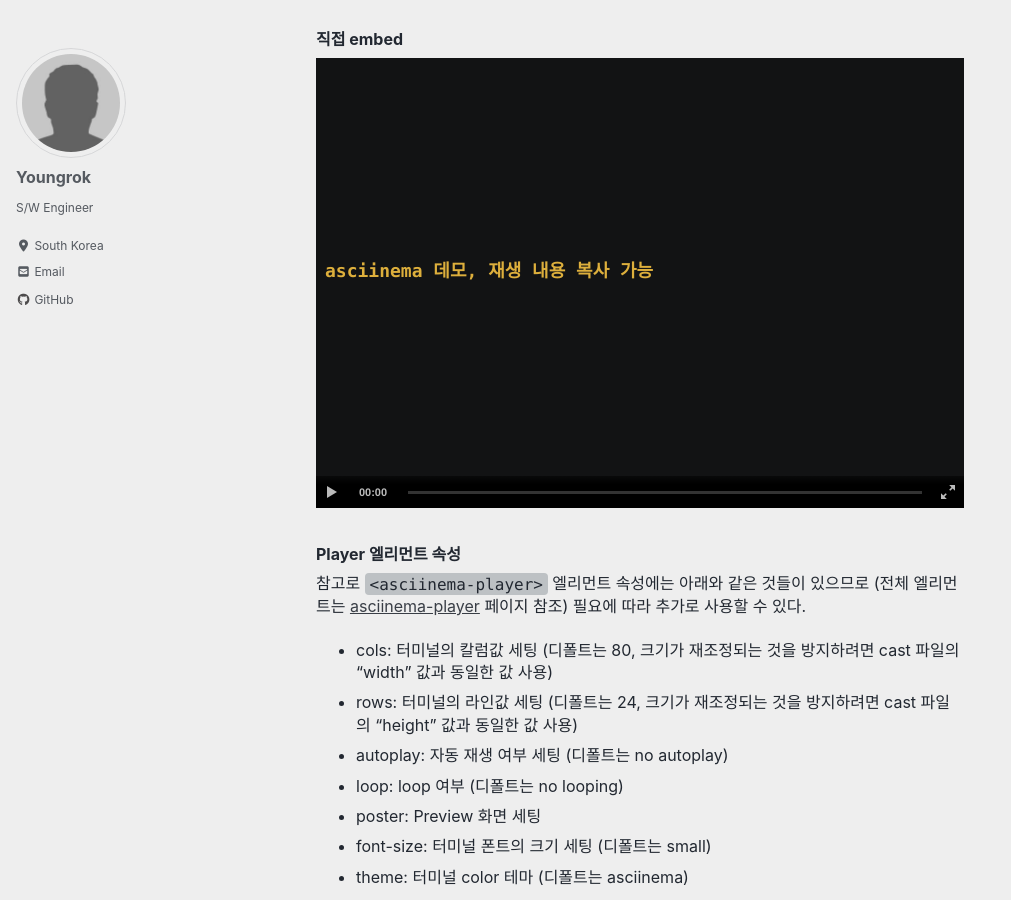
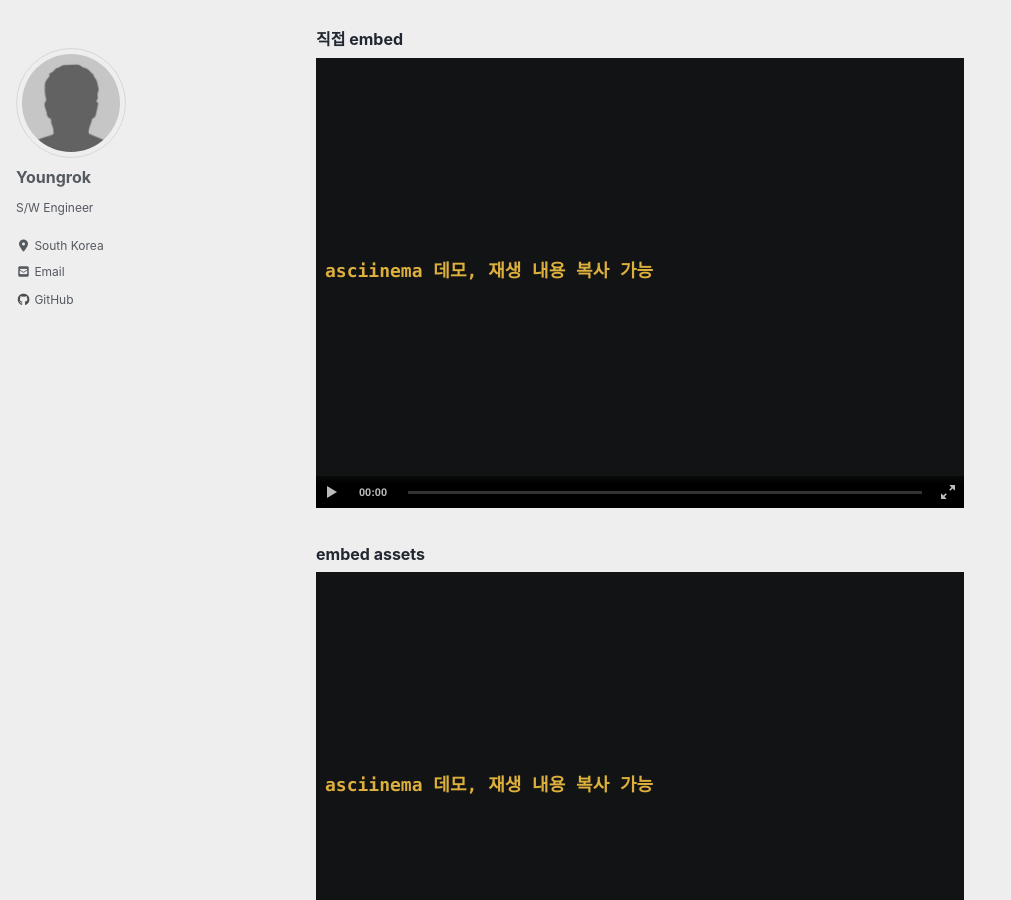
Before and after one commit to yrpark99/yrpark99.github.io, a Jekyll site: the page built from _posts/2020-03-16-term_play.md, in a window 1280 px wide and 900 px high, scrolled down 1912 px. Shown: the whole window, without its empty margins (0-1011 px from the left). Built offline with Jekyll 4.4.1, drawn with Linux system fonts in a browser that asks for light colours; cached includes are drawn as plain includes; nearby versions of some CDN libraries; some web fonts are replaced.

Commit message:
safe to false

```diff
--- a/_config.yml
+++ b/_config.yml
@@ -171,6 +171,7 @@ markdown_ext: "markdown,mkdown,mkdn,mkd,md"
 # Conversion
 markdown: kramdown
 highlighter: rouge
+safe: false
 lsi: false
 excerpt_separator: "\n\n"
 incremental: false
--- a/_posts/2020-03-16-term_play.md
+++ b/_posts/2020-03-16-term_play.md
@@ -64,6 +64,16 @@ $ asciinema play <재생할 cast 파일명>
 </body>
 </html>
 
+### embed assets
+<html>
+<head>
+  <link rel="stylesheet" type="text/css" href="/assets/css/asciinema-player.css"/>
+</head>
+<body>
+  <asciinema-player src="/demo.cast" cols=100 rows=18 font-size=medium poster="data:text/plain,\e[9;1H\e[1;33masciinema 데모, 재생 내용 복사 가능"></asciinema-player>
+</body>
+</html>
+
 ### Player 엘리먼트 속성
 참고로 `<asciinema-player>` 엘리먼트 속성에는 아래와 같은 것들이 있으므로 (전체 엘리먼트는 [asciinema-player](https://github.com/asciinema/asciinema-player) 페이지 참조) 필요에 따라 추가로 사용할 수 있다.
   * cols: 터미널의 칼럼값 세팅 (디폴트는 80, 크기가 재조정되는 것을 방지하려면 cast 파일의 "width" 값과 동일한 값 사용)
```
